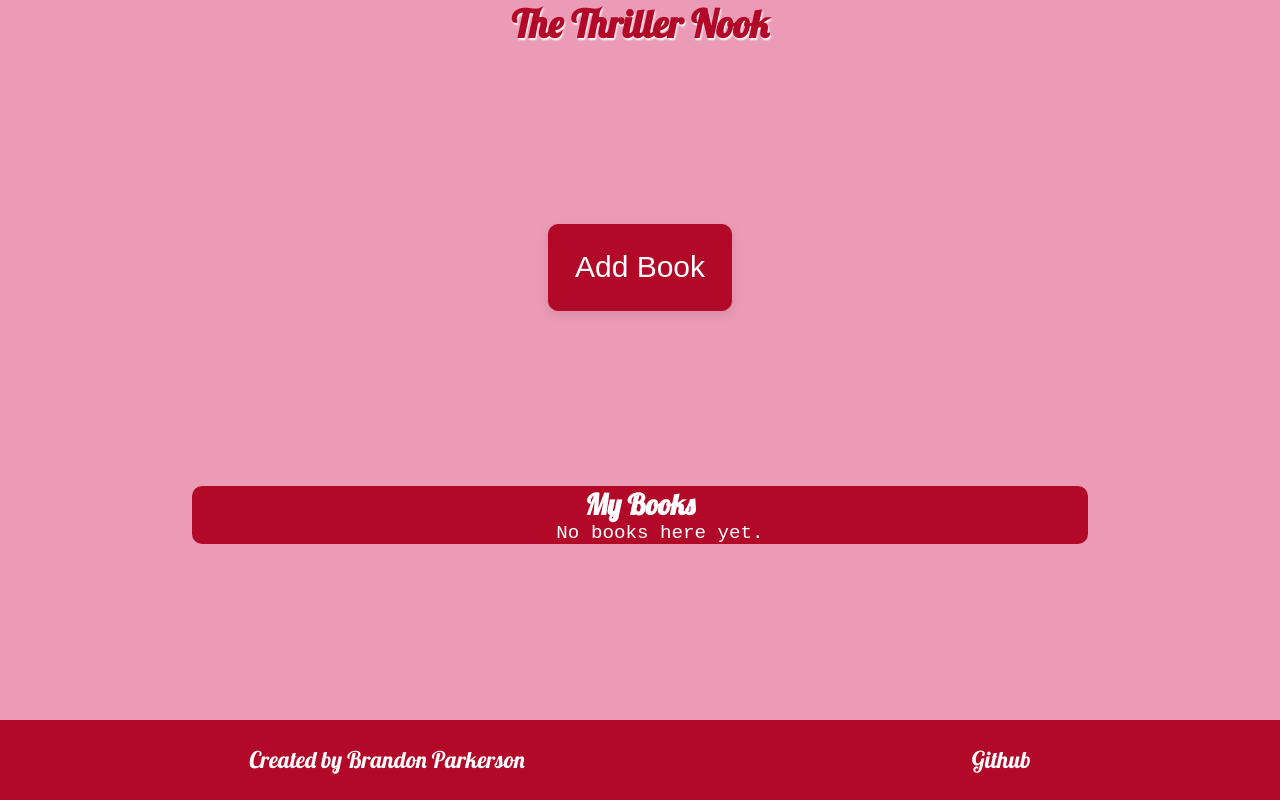
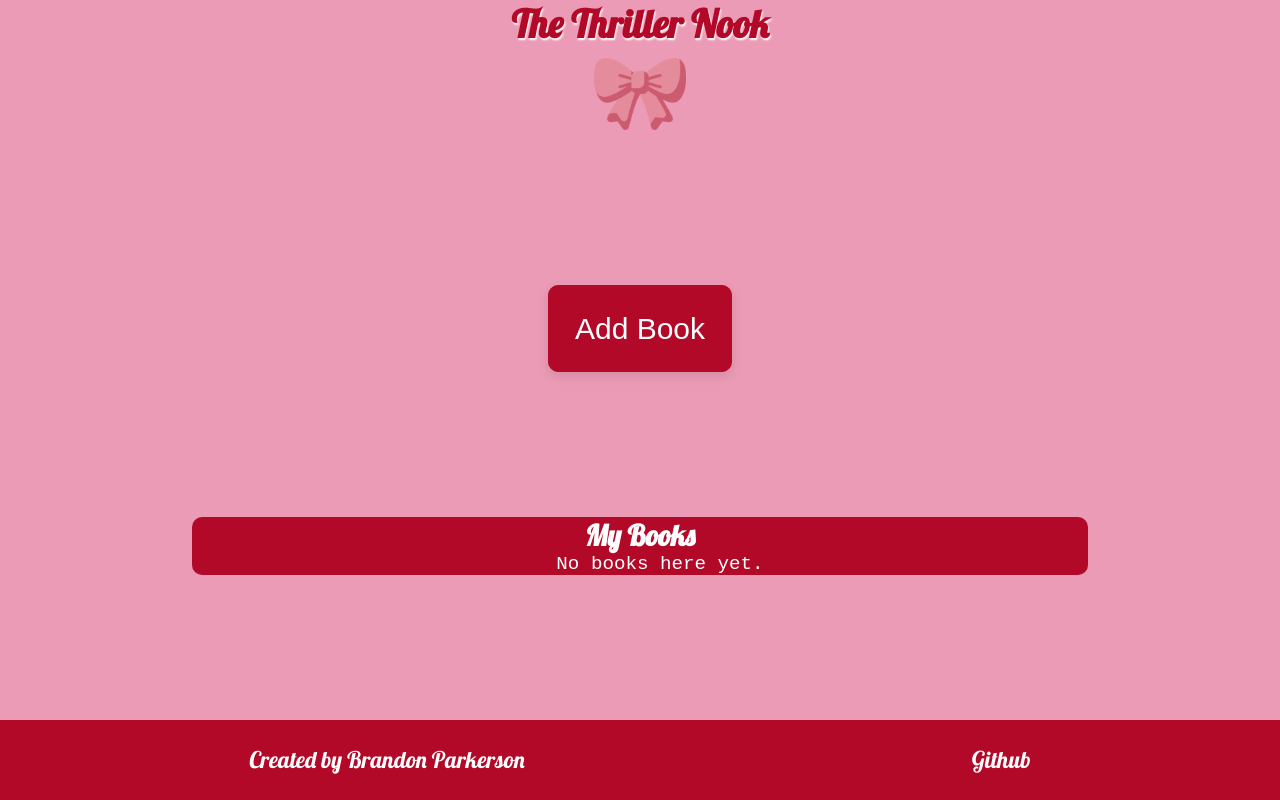
Before and after one commit to brandon-parkerson/silkamo-library, a React (Vite) app: page / in a window 1280 px wide. Built offline with nearby package versions, Linux system fonts and the light colour scheme.

Commit message:
feat: ribbon

```diff
--- a/index.html
+++ b/index.html
@@ -7,7 +7,8 @@
     <link rel="preconnect" href="https://fonts.googleapis.com">
     <link rel="preconnect" href="https://fonts.gstatic.com" crossorigin>
     <link href="https://fonts.googleapis.com/css2?family=Lobster&display=swap" rel="stylesheet">
-    <title>Silkamo Library</title>
+    <title>Silkamo Library
+    </title>
   </head>
   <body>
     <div id="root"></div>
--- a/src/App.css
+++ b/src/App.css
@@ -212,3 +212,15 @@ li {
   display: flex;
   flex-direction: column;
 }
+
+.title-container {
+  display: flex;
+  flex-direction: column;
+  align-items: center;
+}
+
+.ribbon {
+  height: auto;
+  width: 18%;
+  border-radius: 5px;
+}
--- a/src/App.jsx
+++ b/src/App.jsx
@@ -2,6 +2,8 @@ import { useState, useEffect } from 'react';
 import './App.css';
 import Footer from './components/Footer';
 import Library from './components/Library';
+import ribbonImage from "./assets/images/ribbon.png"; // Adjust path based on file location
+
 
 function App() {
   const [showForm, setShowForm] = useState(false);
@@ -83,6 +85,8 @@ function App() {
     <div className='app-container'>
       <div className="title-container">
         <h1>The Thriller Nook</h1>
+        <img src={ribbonImage} alt="ribbon" className='ribbon'/>
+
       </div>
 
       <button className='add-btn' onClick={() => setShowForm(true)}>Add Book</button>
```
Also changed, not shown: src/assets/images/ribbon.png (added).
